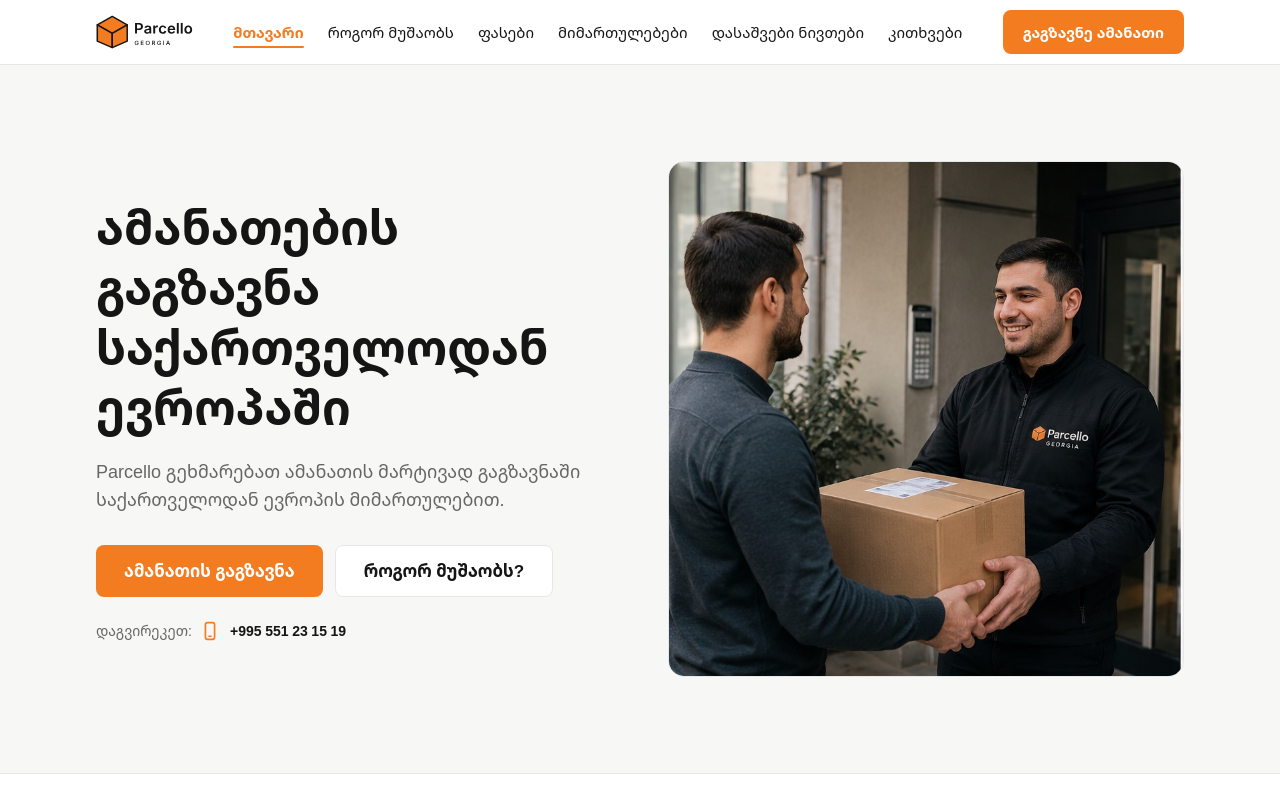
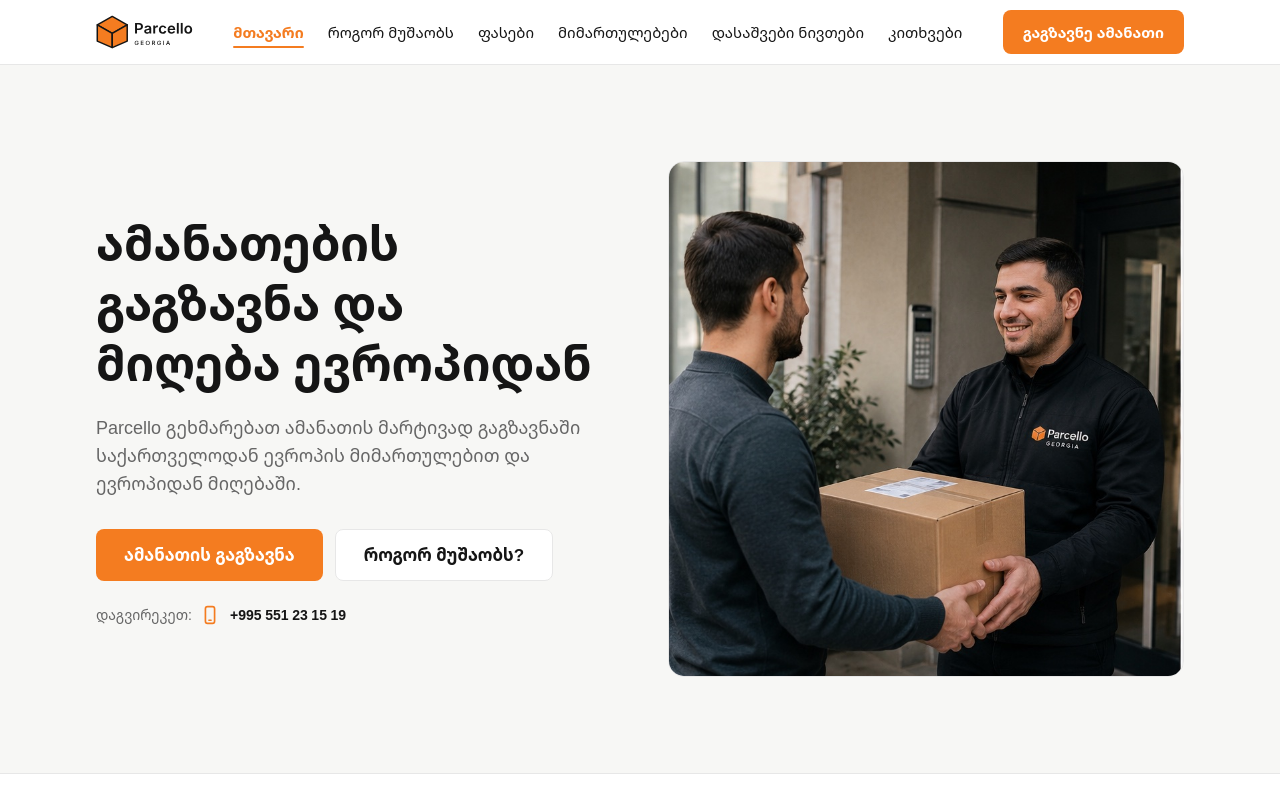
Before and after one commit to AlexTsamala/parsello, a Next.js app: page / in a window 1280 px wide. Shown: the top 800 px of the page. Built offline with nearby package versions, Linux system fonts and the light colour scheme; no server answers.

Commit message:
ref: removed redundunt comments

```diff
--- a/src/components/home/Hero.tsx
+++ b/src/components/home/Hero.tsx
@@ -15,12 +15,12 @@ export function Hero() {
       <div className="container-page grid items-center gap-10 py-14 md:grid-cols-2 md:gap-14 md:py-24">
         <div className="animate-fade-up">
           <h1 className="text-3xl font-bold md:text-5xl">
-            ამანათების გაგზავნა საქართველოდან ევროპაში
+            ამანათების გაგზავნა და მიღება ევროპიდან
           </h1>
 
           <p className="mt-5 max-w-lg text-base text-muted md:text-lg">
-            {business.shortName} გეხმარებათ ამანათის მარტივად გაგზავნაში საქართველოდან
-            ევროპის მიმართულებით.
+            {business.shortName} გეხმარებათ ამანათის მარტივად გაგზავნაში
+            საქართველოდან ევროპის მიმართულებით და ევროპიდან მიღებაში.
           </p>
 
           <div className="mt-8 flex flex-wrap gap-3">
@@ -55,7 +55,12 @@ export function Hero() {
               aria-hidden="true"
               className="flex size-full items-center justify-center bg-brand-soft"
             >
-              <Image src="/images/logo-mark.svg" alt="" width={120} height={120} />
+              <Image
+                src="/images/logo-mark.svg"
+                alt=""
+                width={120}
+                height={120}
+              />
             </div>
           )}
         </div>
--- a/src/content/business.ts
+++ b/src/content/business.ts
@@ -1,22 +1,6 @@
-/**
- * Single source of truth for Parcello business facts.
- *
- * RULES (see CLAUDE.md §1):
- *  - Nothing in this file may be guessed. Unknown values are `null` with a TODO.
- *  - Never publish a price, price range, or per-kg rate. Pricing is quoted on
- *    request only — that is a business decision, not missing data.
- *  - A `null` here means the corresponding UI must be omitted, not filled in.
- */
-
 export const business = {
   name: "Parcello Georgia",
   shortName: "Parcello",
-
-  /**
-   * Confirmed. Primary contact across the whole site.
-   * Always render via <PhoneButton /> or <PhoneLink /> so the format and the
-   * orange mobile icon stay consistent — do not write `display` into markup.
-   */
   phone: {
     display: "+995 551 23 15 19",
     tel: "+995551231519",
@@ -24,13 +8,10 @@ export const business = {
 
   facebookUrl: "https://www.facebook.com/parcellogeorgia",
 
-  /* Tracking params stripped — the fbclid was a share-link artifact, not part of the profile URL. */
   instagramUrl: "https://www.instagram.com/parcellogeorgia",
 
-  /** TODO: awaiting business. */
   email: null as string | null,
 
-  /** Confirmed drop-off address. `lines` is the display format the business specified. */
   address: {
     lines: ["გრიგოლ რობაქიძის გამზირი 4", "თბილისი, საქართველო"],
     street: "გრიგოლ რობაქიძის გამზირი 4",
@@ -38,11 +19,6 @@ export const business = {
     countryCode: "GE",
   },
 
-  /**
-   * Confirmed: every day, 8 AM – 10 PM.
-   * Stored structurally because schema.org needs days and 24-hour times, while
-   * the page shows Georgian-formatted text.
-   */
   workingHours: {
     display: "ყოველდღე, 08:00–22:00",
     days: [
@@ -58,67 +34,41 @@ export const business = {
     closes: "22:00",
   },
 
-  /**
-   * Confirmed: both courier pickup and drop-off are available.
-   * TODO: which cities/regions pickup covers, and the drop-off address.
-   */
   handover: {
     pickup: true,
     dropOff: true,
     pickupCities: null as string[] | null,
   },
 
-  /**
-   * Pricing is never published. Any UI that would show a number shows this
-   * instead. Import it — do not paraphrase it per page.
-   */
   pricing: {
     model: "on-request",
-    /** What the price actually depends on — confirmed by the business. */
+
     dependsOn:
       "ღირებულება დამოკიდებულია იმაზე, თუ რომელ ქვეყანაში აგზავნით ამანათს და რა არის მისი წონა.",
     copy: "მოგვწერეთ ქვეყანა და ამანათის დაახლოებითი წონა — ზუსტ ფასს დაგიანგარიშებთ. დაგვიკავშირდით ნომერზე +995 551 23 15 19 ან მოგვწერეთ Facebook გვერდზე.",
   },
 
-  /**
-   * The business's own published wording is "2–3 კვირა" (from the Facebook FAQ).
-   * An earlier note said 16–21 days, which sits inside that range; the weeks
-   * phrasing is the customer-facing one, so it is what the site shows.
-   */
   deliveryTime: "2-3 კვირა",
 
-  /** TODO: awaiting business — no weight limit has been stated. */
   weightLimit: null as string | null,
 
-  /**
-   * Parcello ships across Europe. The six countries in `countries.ts` are
-   * PRIORITY destinations and SEO targets — not the limit of the service.
-   * Never write copy implying only those six are served.
-   */
   coverage: {
     scope: "ვაგზავნით ამანათებს ევროპის მასშტაბით, ნებისმიერ ქვეყანაში.",
     priorityNote: "ქვემოთ ჩამოთვლილია ჩვენი ძირითადი მიმართულებები.",
   },
 
-  /** Confirmed restrictions. Only what the business has actually stated. */
   restrictions: {
-    /** Not sent at all. Nominative — use this for lists. */
     prohibited: ["მედიკამენტები", "კანონით აკრძალული ნივთები"],
-    /**
-     * Ready-made sentence. Georgian inflects the noun (მედიკამენტები →
-     * მედიკამენტებს), so a sentence cannot be built by concatenating a suffix
-     * onto the list. Write the sentence here; never assemble it in JSX.
-     */
+
     prohibitedSentence:
-      "არ ვაგზავნით მედიკამენტებს, ასევე კანონით აკრძალულ ნივთებს — მათ შორის იარაღსა და ნარკოტიკულ საშუალებებს.",
-    /** Accepted, but with a condition the customer must meet. */
+      "არ ვაგზავნით მედიკამენტებს, ასევე კანონით აკრძალულ ნივთებს",
+
     conditional:
       "მინის ნივთები სათანადოდ უნდა იყოს შეფუთული, რომ ტრანსპორტირებისას არ დაზიანდეს.",
-    /** Liability disclaimer, in the business's own terms. */
+
     packingLiability: "შეფუთვაზე პასუხისმგებლობას არ ვიღებთ.",
   },
 
-  /** How the customer must prepare a parcel — confirmed by the business. */
   packaging: [
     "ნივთები მოათავსეთ მუყაოს ყუთში.",
     "ყუთზე მიუთითეთ გამგზავნის სახელი, გვარი და ტელეფონის ნომერი.",
@@ -126,6 +76,5 @@ export const business = {
   ],
 } as const;
 
-/** Canonical site origin. TODO: replace once the domain is registered. */
 export const siteUrl =
   process.env.NEXT_PUBLIC_SITE_URL ?? "https://parcello.ge";
```
